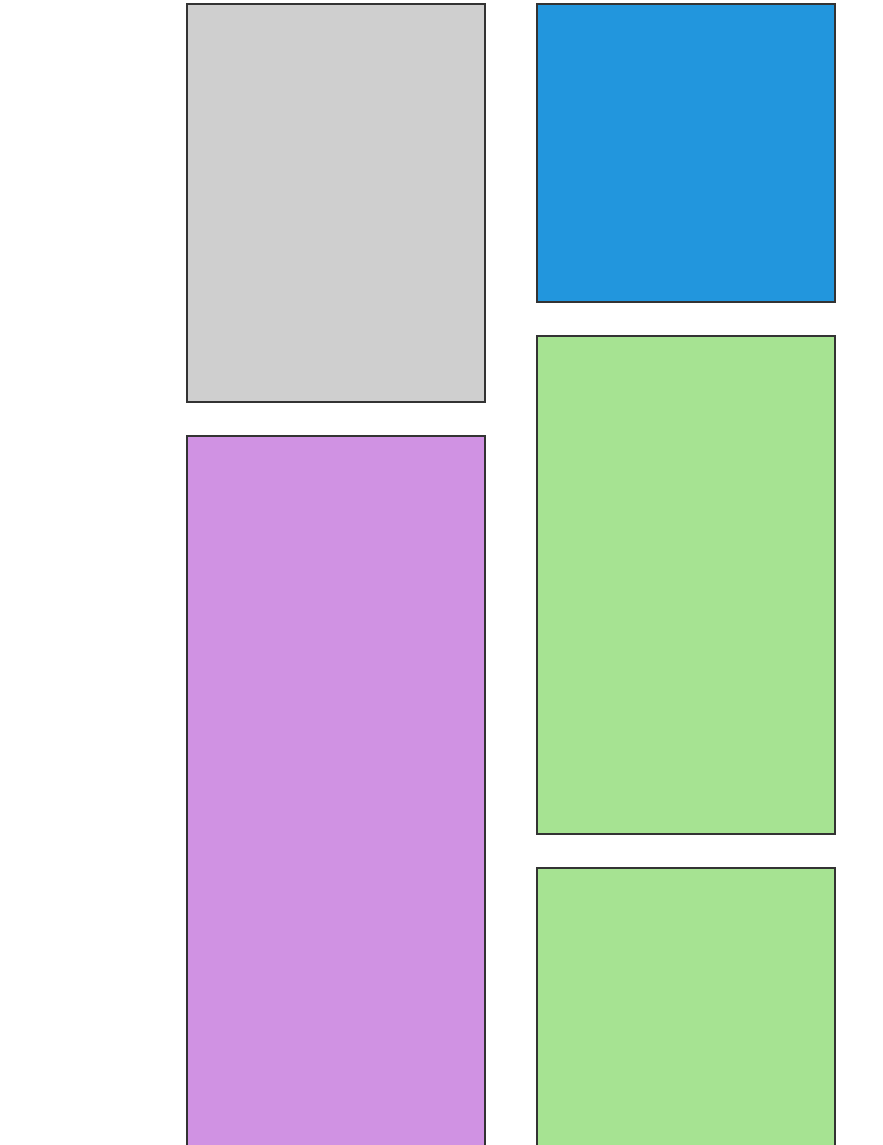
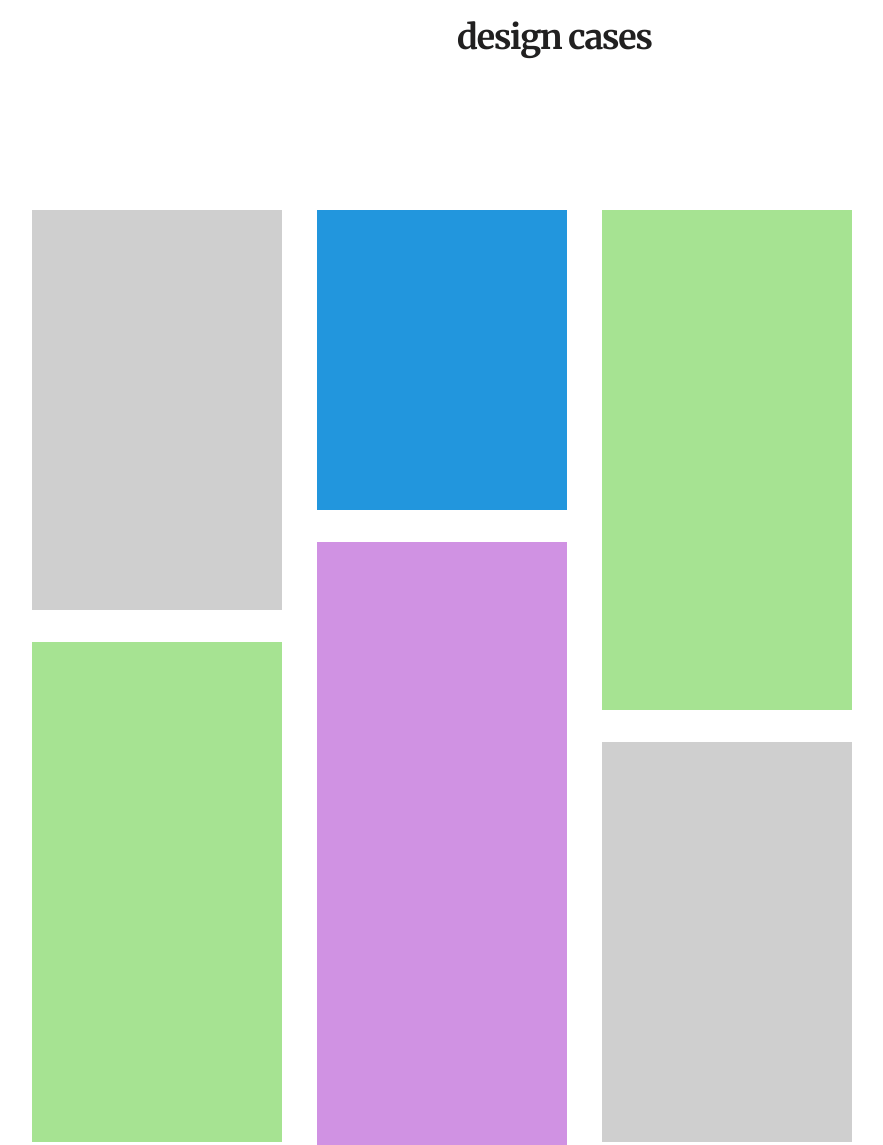
Before and after one commit to Nickanthonygroen/portfolio, a plain HTML site: page index.html in a window 1280 px wide. Shown: the part 904-2049 px from the top of the page, without its empty margins (86-969 px from the left). Drawn offline with Linux system fonts and the light colour scheme.

Commit message:
made masonry responsive

```diff
--- a/index.css
+++ b/index.css
@@ -45,6 +45,10 @@ h1 {
   font-size: 34px;
   letter-spacing: -1.5px;
   text-transform: lowercase;
+}
+
+#design-cases > h1 {
+  margin-bottom: 4em;
 }
 
 h2 {
@@ -122,6 +126,7 @@ section {
   margin: 0 1.5em;
   font-family: nun-bold;
   font-size: 1.5em;
+  z-index: 3;
 
 }
 
@@ -153,20 +158,95 @@ section {
 /*  dit is die sappige sectie van je*/
 	#design-cases {
     display: flex;
+flex-direction: column;
 justify-content: center;
+align-items: center;
+text-align: center;
 	}
 
 	/* je main grid breedte  */
 	#masonry {
-		width: 60%;
+		width: 75%;
 	}
 
 	/* Dit is je main .item! blauwe item boxies */
+
+
+
+
+    /* mobile iphone SE*/
+    @media only screen and (min-width: 320px) {
+      #masonry {
+    		width: 87%;
+    	}
+      .item {
+        width:  250px;
+        height: 300px;
+        background: #2296DD;
+        margin: 1em;
+      }
+      /* Grijze boxen item boxies */
+      .item.thumbnail {
+        width:  250px;
+        height: 400px;
+        background: #cfcfcf
+      }
+      /* Groene item boxies */
+      .item.medium {
+        width:  250px;
+        height: 500px;
+        background: #A6E392
+      }
+      /* Paarse item boxies */
+      .item.large {
+        width:  250px;
+        height: 800px;
+        background: #D092E3
+      }
+    }
+
+
+
+  /* mobile iphone 6/7/8*/
+  @media only screen and (min-width: 375px) {
+    #masonry {
+  		width: 84%;
+  	}
+    .item {
+      width:  280px;
+      height: 300px;
+      background: #2296DD;
+      margin: 1em;
+    }
+    /* Grijze boxen item boxies */
+    .item.thumbnail {
+      width:  280px;
+      height: 400px;
+      background: #cfcfcf
+    }
+    /* Groene item boxies */
+    .item.medium {
+      width:  280px;
+      height: 500px;
+      background: #A6E392
+    }
+    /* Paarse item boxies */
+    .item.large {
+      width:  280px;
+      height: 800px;
+      background: #D092E3
+    }
+  }
+/* plus size */
+  @media only screen and (min-width: 414px) {
+    #masonry {
+      width: 80%;
+    }
+
     .item {
       width:  300px;
       height: 300px;
       background: #2296DD;
-		border: 2px solid #333;
       margin: 1em;
     }
     /* Grijze boxen item boxies */
@@ -187,3 +267,100 @@ section {
       height: 800px;
       background: #D092E3
     }
+  }
+
+  /* tablet */
+  @media only screen and (min-width: 768px) {
+    #masonry {
+  		width: 82%;
+  	}
+    .item {
+      width:  280px;
+      height: 300px;
+      background: #2296DD;
+      margin: 1em;
+    }
+    /* Grijze boxen item boxies */
+    .item.thumbnail {
+      width:  280px;
+      height: 400px;
+      background: #cfcfcf
+    }
+    /* Groene item boxies */
+    .item.medium {
+      width:  280px;
+      height: 500px;
+      background: #A6E392
+    }
+    /* Paarse item boxies */
+    .item.large {
+      width:  280px;
+      height: 800px;
+      background: #D092E3
+    }
+  }
+  /* tablet */
+
+  @media only screen and (min-width: 1024px) {
+    #masonry {
+      width: 84%;
+    }
+    .item {
+  		width:  250px;
+  		height: 300px;
+  		background: #2296DD;
+  		margin: 1em;
+  	}
+  	/* Grijze boxen item boxies */
+  	.item.thumbnail {
+  		width:  250px;
+  		height: 400px;
+  		background: #cfcfcf
+  	}
+  	/* Groene item boxies */
+  	.item.medium {
+  		width:  250px;
+  		height: 500px;
+  		background: #A6E392
+  	}
+  	/* Paarse item boxies */
+  	.item.large {
+  		width:  250px;
+  		height: 800px;
+  		background: #D092E3
+  	}
+  }
+
+
+/* desktop */
+
+  @media only screen and (min-width: 1440px) {
+    #masonry {
+      width: 65%;
+    }
+      .item {
+    		width:  260px;
+    		height: 300px;
+    		background: #2296DD;
+    		margin: 1em;
+    	}
+    	/* Grijze boxen item boxies */
+    	.item.thumbnail {
+    		width:  260px;
+    		height: 400px;
+    		background: #cfcfcf
+    	}
+    	/* Groene item boxies */
+    	.item.medium {
+    		width:  260px;
+    		height: 500px;
+    		background: #A6E392
+    	}
+    	/* Paarse item boxies */
+    	.item.large {
+    		width:  260px;
+    		height: 800px;
+    		background: #D092E3
+    	}
+
+  }
--- a/index.html
+++ b/index.html
@@ -30,6 +30,7 @@
       </nav>
     </section>
     <section id="design-cases">
+      <h1>Design Cases</h1>
       <div id='masonry'>
   			<div class="item thumbnail"></div>
   			<div class="item"></div>
--- a/script.js
+++ b/script.js
@@ -1,5 +1,5 @@
   var container = document.querySelector('#masonry');
   var masonry = new Masonry(container, {
-    columnWidth: 50,
+    columnWidth: 15,
     itemSelector: '.item'
   });
```
Lines whose indentation alone changed are shown as unchanged.
